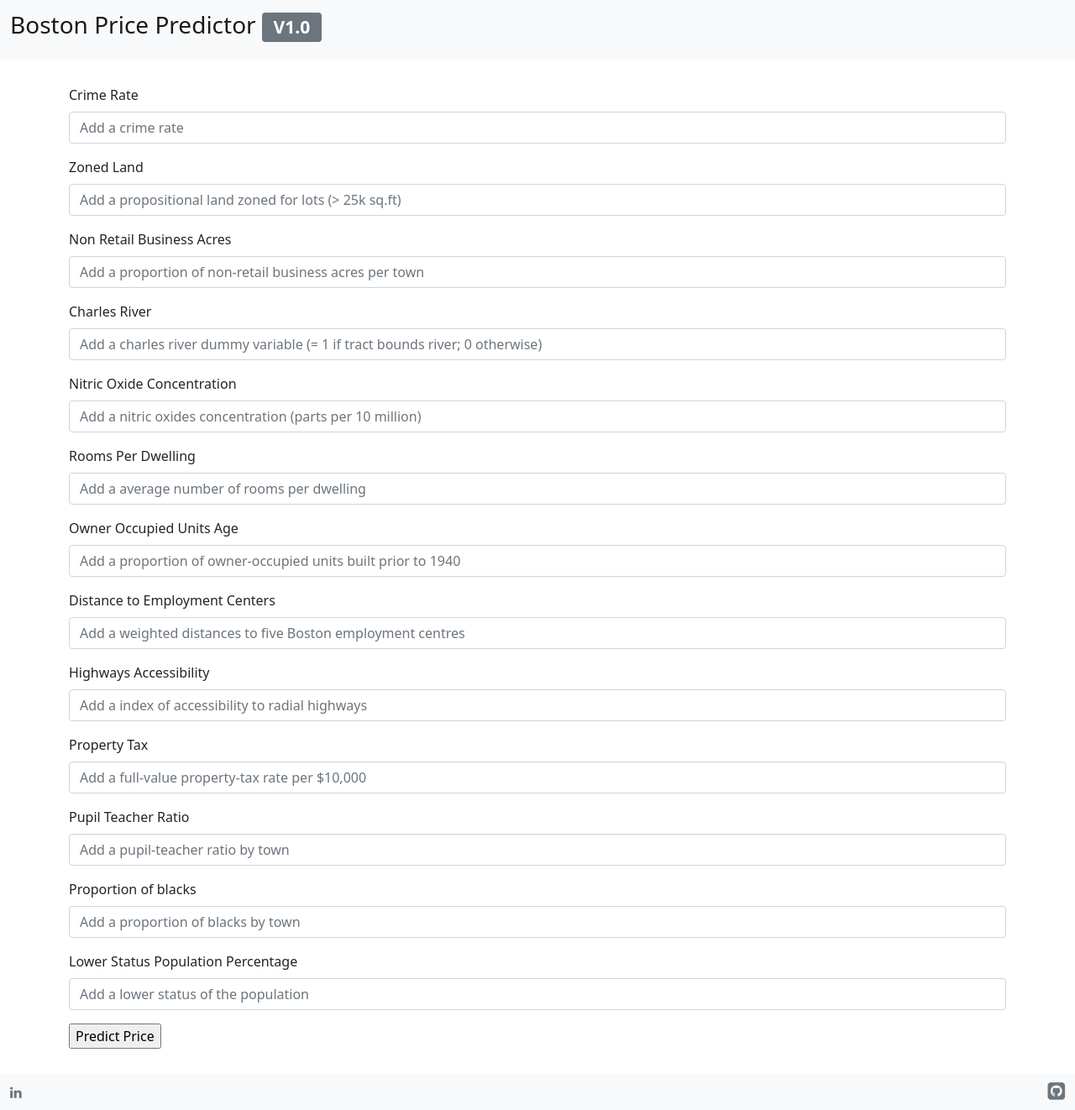
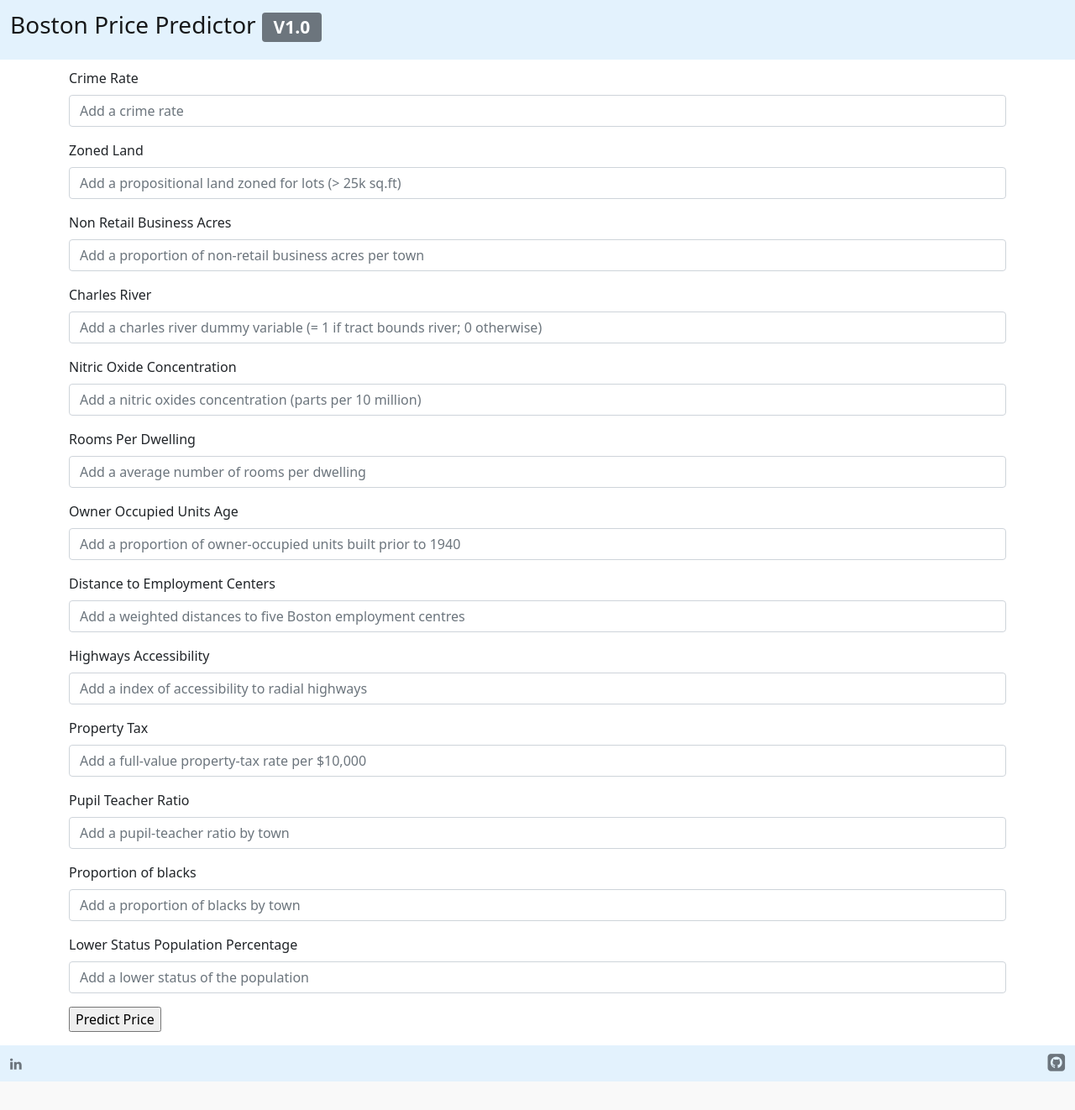
Before and after one commit to asok-mirror/Boston_Price_Prediction_Linear_Regression, a Flask app: page / in a window 1280 px wide. Shown: the whole page at 84% size. After the commit the page ends 1288 px from the top, so only its background shows below. Run offline with Flask 2, Linux system fonts and the light colour scheme; parts of the project's set-up code (start-up, migrations or seed data) failed here and were passed over; some libraries are stand-ins or nearby versions.

Commit message:
modified Styles and clean up of requirements

```diff
--- a/static/styles/site.css
+++ b/static/styles/site.css
@@ -1,7 +1,7 @@
 .main-container {
-  margin-top: 30px !important;
-  margin-bottom: 30px !important;
-  min-height: calc(90vh - 42px - 71.34px - 60px);
+  margin-top: 10px !important;
+  margin-bottom: 10px !important;
+  min-height: calc(100vh - 42px - 71.34px - 20px);
 }
 
 .overlay{
--- a/templates/base.html
+++ b/templates/base.html
@@ -14,7 +14,7 @@
 </head>
 <body>
     <header>
-<nav class="navbar navbar-expand-lg navbar-light bg-light navbar-expand">
+<nav class="navbar navbar-expand-lg navbar-light bg-light navbar-expand" style="background-color: #e3f2fd !important;">
     <div class="container-fluid">
     <a class="navbar-brand" href="#"><h3>Boston Price Predictor <span class="badge bg-secondary">V1.0</span></h3></a>
     <button class="navbar-toggler" type="button" data-bs-toggle="collapse" data-bs-target="#navbarSupportedContent" aria-controls="navbarSupportedContent" aria-expanded="false" aria-label="Toggle navigation">
@@ -35,10 +35,10 @@
     {% endblock %}
 
     <footer class="footer position-sticky">
-<nav class="navbar navbar-expand-lg navbar-light bg-light">
+<nav class="navbar navbar-expand-lg navbar-light bg-light" style="background-color: #e3f2fd !important;">
     <div class="container-fluid float-end">
-            <a href="https://www.linkedin.com/in/asokkalidass/" class="link-secondary"><i class="fa fa-linkedin"></i></a>
-            <a href="https://github.com/asok-mirror/Car_Prediction_Regression" class="link-secondary"><i style="font-size:24px" class="fa">&#xf092;</i></a>
+            <a href="https://www.linkedin.com/in/asokkalidass/" class="link-secondary"  target="_blank"><i class="fa fa-linkedin"></i></a>
+            <a href="https://github.com/asok-mirror/Boston_Price_Prediction_Linear_Regression" class="link-secondary" target="_blank"><i style="font-size:24px" class="fa">&#xf092;</i></a>
     </div>
 
 </nav>
```
Also changed, not shown: requirements.txt (+0 -44 lines).
